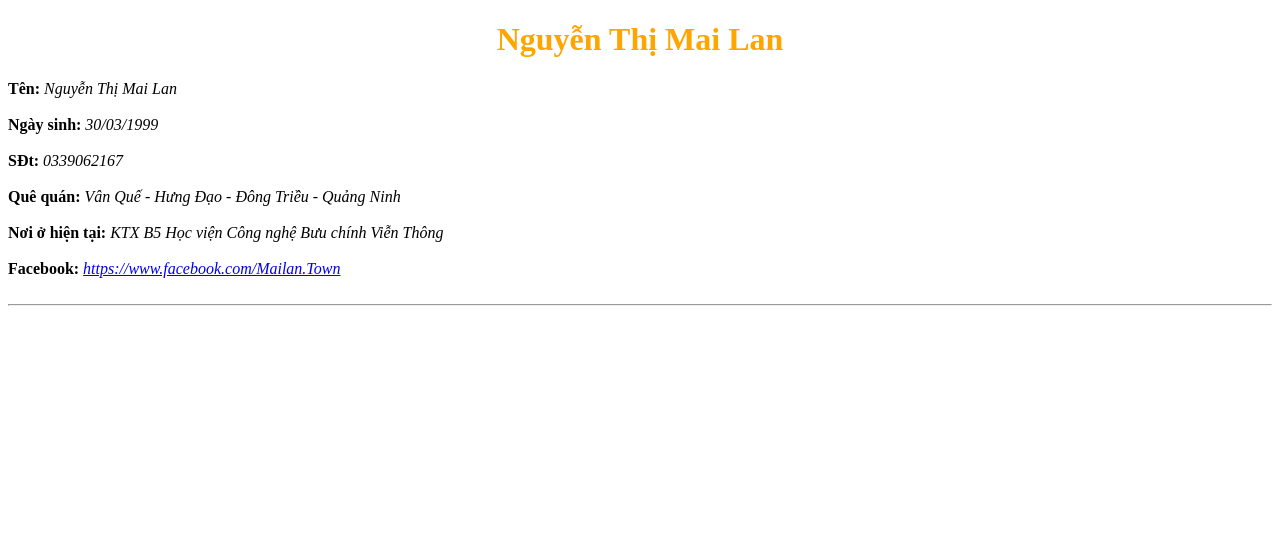
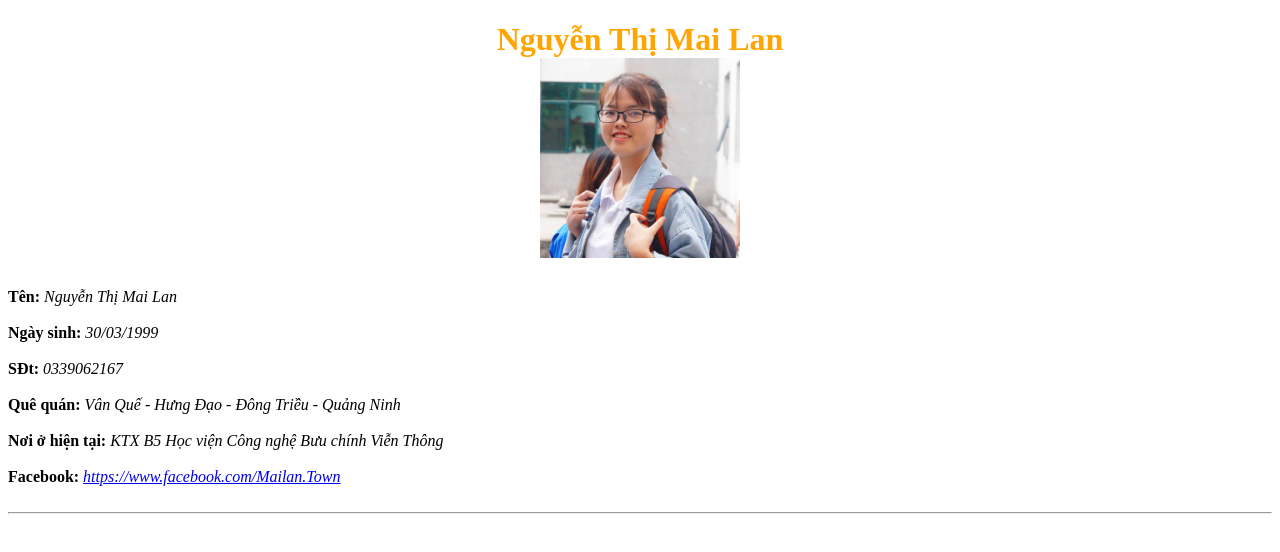
Before and after one commit to mailan3003/mailan3003.github.io, a plain HTML site: page index.html in a window 1280 px wide. Drawn offline with Linux system fonts and the light colour scheme.

Commit message:
them file anh

```diff
--- a/1.css
+++ b/1.css
@@ -1,4 +1,11 @@
 h1{
 	text-align: center;
 	color: orange;
+
+
 }
+
+img{
+	width: 200px;
+	height: 200px;
+}
--- a/index.html
+++ b/index.html
@@ -5,7 +5,12 @@
 	<link rel="stylesheet" type="text/css" href="1.css">
 </head>
 <body>
-	<h1>Nguyễn Thị Mai Lan</h1>
+	<h1>
+		Nguyễn Thị Mai Lan
+		<br/>
+		<img id="anh01" src="IMG/31166314_2105990189631206_1169678109058793472_n.jpg">
+	</h1>
+
 	<div class="thongtin">
 		<b> Tên: </b>
 		<i>Nguyễn Thị Mai Lan</i>
```
Also changed, not shown: IMG/31166314_2105990189631206_1169678109058793472_n.jpg (added).
